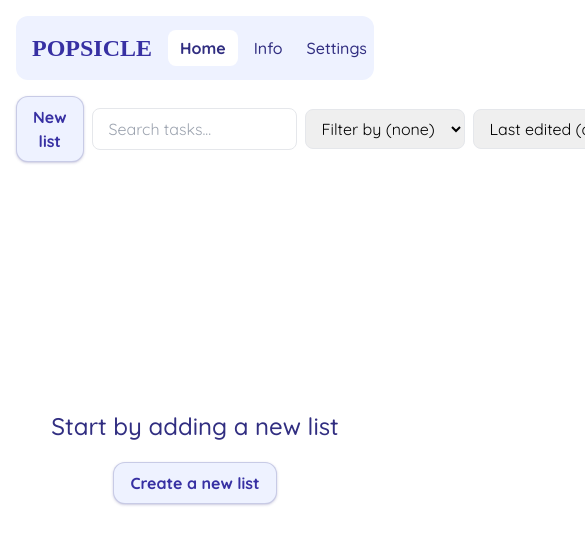
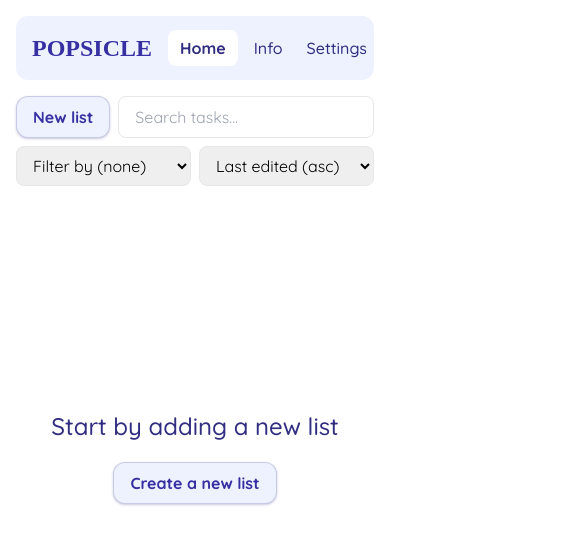
Before and after one commit to mirorauhala/popsicle, a React (Create React App) app: page / in a window 390 px wide. Shown: the top 544 px of the page, 585 px wide, since content can reach past the window. Built offline with nearby package versions, Linux system fonts and the light colour scheme; data requests are answered from the project's data file; a web font is replaced by a local one.

Commit message:
Fix mobile css

```diff
--- a/src/components/Button.js
+++ b/src/components/Button.js
@@ -1,7 +1,22 @@
-export default function Button({ onClick, children }) {
+export default function Button({ onClick, children, className }) {
   return (
     <button
-      className="bg-indigo-50 active:bg-white font-bold border border-indigo-900/20 text-indigo-800 ease-in-out duration-100 rounded-xl active:rounded-md active:rounded py-2 px-4 shadow shadow-indigo-900/20"
+      className={`${className}
+        bg-indigo-50
+        active:bg-white
+        font-bold
+        border
+        border-indigo-900/20
+        text-indigo-800
+        ease-in-out
+        duration-100
+        rounded-xl
+        active:rounded-md
+        active:rounded
+        py-2
+        px-4
+        shadow
+        shadow-indigo-900/20`}
       onClick={onClick}
     >
       {children}
--- a/src/components/Filters.js
+++ b/src/components/Filters.js
@@ -16,20 +16,24 @@ export default function Filters(props) {
   const handleSortChange = (e) => onSortChange(Number(e.target.value));
 
   return (
-    <div className="flex gap-2 items-center p-4">
-      <Button onClick={onNewList}>New list</Button>
+    <div className="flex flex-wrap flex-col md:justify-between md:flex-row p-4 gap-2">
+      <div className="flex gap-2">
+        <Button className="shrink-0" onClick={onNewList}>
+          New list
+        </Button>
         <input
           type="text"
-        className="px-4 py-2 rounded-lg border"
+          className="px-4 py-2 w-full rounded-lg border"
           placeholder="Search tasks..."
           defaultValue={search}
           onInput={onSearch}
         />
+      </div>
 
-      <div className="ml-auto flex gap-2 items-center">
+      <div className="flex gap-2">
         <label className="sr-only font-medium">Filter by</label>
         <select
-          className="border rounded-lg px-3 py-2"
+          className="w-1/2 border rounded-lg px-3 py-2"
           onChange={handleFilterChange}
           value={currentFilter}
         >
@@ -43,7 +47,7 @@ export default function Filters(props) {
 
         <label className="sr-only font-medium">Sort by</label>
         <select
-          className="border rounded-lg px-3 py-2"
+          className="w-1/2 border rounded-lg px-3 py-2"
           onChange={handleSortChange}
           value={sort}
         >
--- a/src/index.css
+++ b/src/index.css
@@ -14,7 +14,13 @@ body,
 
 #board {
   @apply flex pb-1 px-4 items-start overflow-x-auto;
-  height: calc(100vh - 9.625em);
+  height: calc(100vh - 202px);
+}
+
+@media (min-width: 640px) {
+  #board {
+    height: calc(100vh - 154px)
+  }
 }
 
 code {
```
Lines whose indentation alone changed are shown as unchanged.
